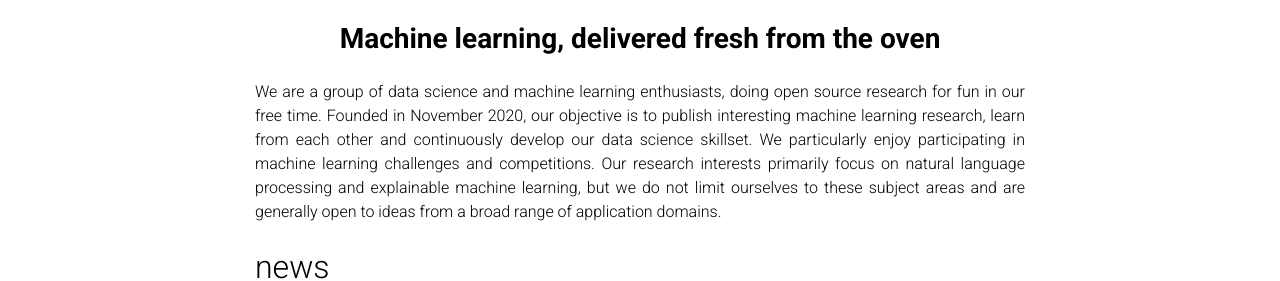
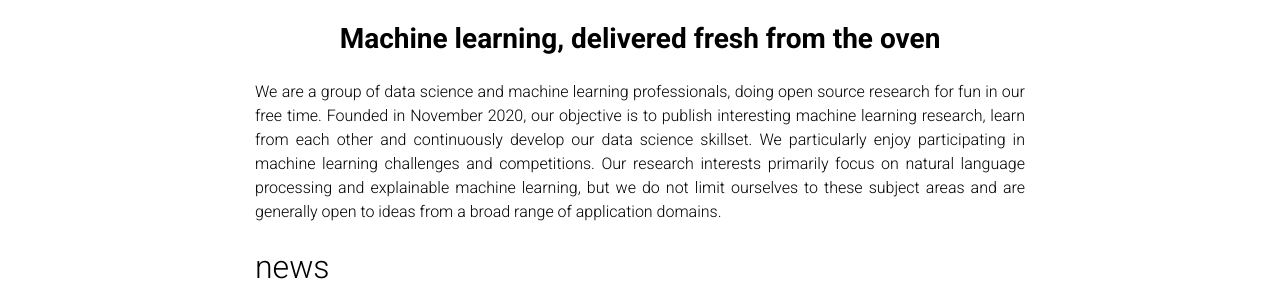
Before and after one commit to data-science-kitchen/data-science-kitchen.github.io, a Jekyll site: the page built from _pages/about.md, in a window 1280 px wide. Shown: the part 261-542 px from the top of the page. Built offline with Jekyll 4.4.1, drawn with Linux system fonts in a browser that asks for light colours; nearby versions of some CDN libraries; comment, search, counter and statistics services are not loaded; a style sheet for code colours, icons or effects is not loaded.

```diff
--- a/_members/merlin.markdown
+++ b/_members/merlin.markdown
@@ -9,7 +9,7 @@ github_username: mrschue
 scholar_userid: Z9Mm9E4AAAAJ
 research_gate_profile:
 orcid_id:
-img: merlin.png
+img: merlin-bw.png
 importance: 1
 bibliography_file:
 bibliography_years: [2021]
--- a/_pages/about.md
+++ b/_pages/about.md
@@ -19,7 +19,7 @@ news: true  # includes a list of news items
 </div>
 
 <div class="col text-justify p-0">
-We are a group of data science and machine learning enthusiasts, doing open source research for fun in our free time. Founded in November 2020, our objective is to publish interesting machine learning research, learn from each other and continuously develop our data science skillset. We particularly enjoy participating in machine learning challenges and competitions. Our research interests primarily focus on natural language processing and explainable machine learning, but we do not limit ourselves to these subject areas and are generally open to ideas from a broad range of application domains.
+We are a group of data science and machine learning professionals, doing open source research for fun in our free time. Founded in November 2020, our objective is to publish interesting machine learning research, learn from each other and continuously develop our data science skillset. We particularly enjoy participating in machine learning challenges and competitions. Our research interests primarily focus on natural language processing and explainable machine learning, but we do not limit ourselves to these subject areas and are generally open to ideas from a broad range of application domains.
 <br/><br/>
 </div>
 
```
Also changed, not shown: assets/img/merlin-bw.png (added).
